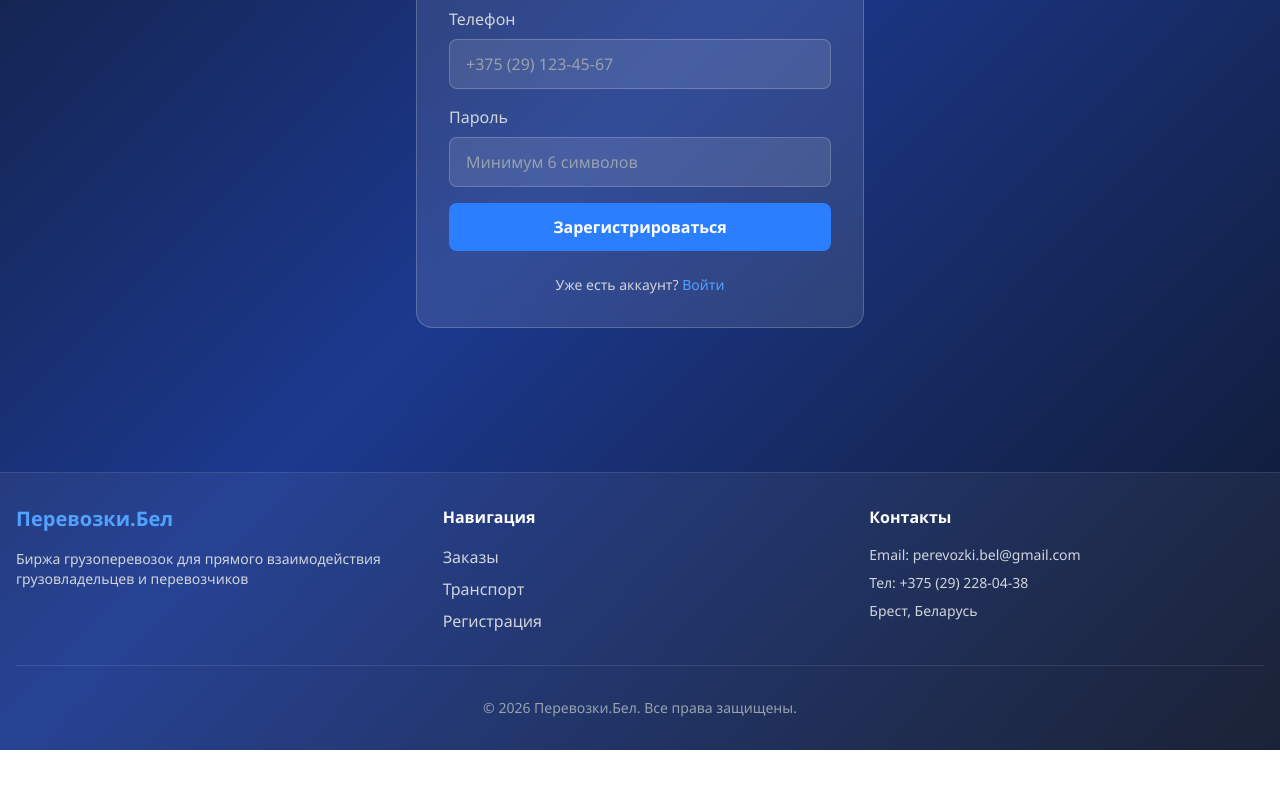
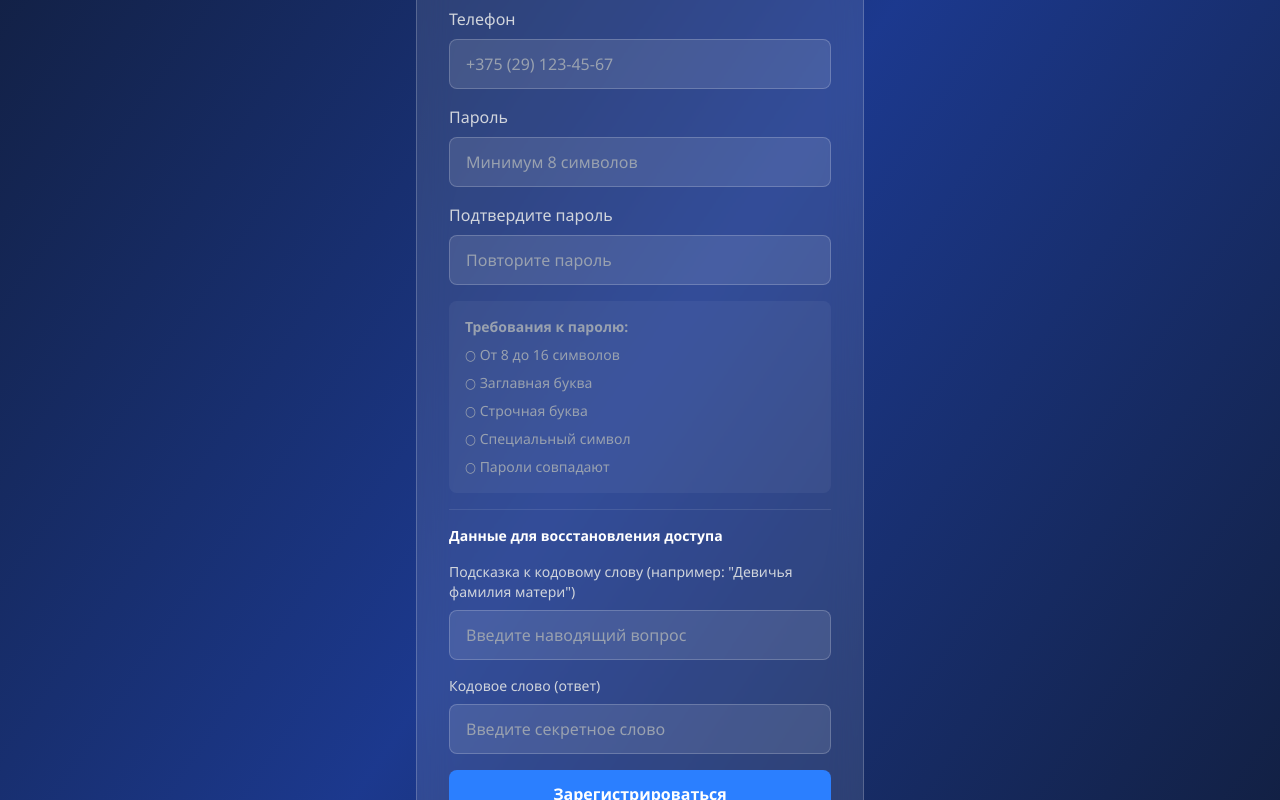
Before and after one commit to Vlad-0616/WebSite, a Vue app in the folder frontend/: page /auth/register in a window 1280 px wide. Shown: the part 560-1360 px from the top of the page. Before the commit the page ends 1310 px from the top, so only its background shows below. Built offline with nearby package versions, Linux system fonts and the light colour scheme; no server answers.

Commit message:
feat: добавление новых полей при регистрации

```diff
--- a/frontend/src/views/auth/RegisterView.vue
+++ b/frontend/src/views/auth/RegisterView.vue
@@ -1,12 +1,13 @@
 <template>
+  <!-- Контейнер страницы регистрации: центрирование формы по вертикали и горизонтали -->
   <div class="min-h-screen flex items-center justify-center px-4 py-20">
+    <!-- Карточка формы с полупрозрачным фоном и размытием -->
     <div class="max-w-md w-full bg-white/10 backdrop-blur-lg rounded-2xl p-8 border border-white/20">
       <h1 class="text-3xl font-bold text-white text-center mb-8">Регистрация</h1>
-
-      <!-- Выбор роли -->
       <div class="mb-6">
         <label class="block text-gray-300 mb-3">Выберите роль</label>
         <div class="grid grid-cols-2 gap-3">
+          <!-- Кнопка «Заказчик» -->
           <button
             type="button"
             @click="form.role = 'shipper'"
@@ -19,6 +20,7 @@
           >
             Заказчик
           </button>
+          <!-- Кнопка «Перевозчик» -->
           <button
             type="button"
             @click="form.role = 'carrier'"
@@ -34,13 +36,16 @@
         </div>
       </div>
 
-      <form @submit.prevent="handleRegister" class="space-y-4">
+
+      <!-- Форма регистрации -->
+      <form @submit.prevent="handleRegister" autocomplete="off" class="space-y-4">
         <div>
           <label class="block text-gray-300 mb-2">Имя</label>
           <input
             v-model="form.name"
             type="text"
             required
+            autocomplete="off"
             class="w-full px-4 py-3 bg-white/10 border border-white/20 rounded-lg text-white placeholder-gray-400 focus:outline-none focus:ring-2 focus:ring-blue-500"
             placeholder="Иван Иванов"
           />
@@ -52,6 +57,7 @@
             v-model="form.email"
             type="email"
             required
+            autocomplete="off"
             class="w-full px-4 py-3 bg-white/10 border border-white/20 rounded-lg text-white placeholder-gray-400 focus:outline-none focus:ring-2 focus:ring-blue-500"
             placeholder="example@mail.com"
           />
@@ -63,6 +69,7 @@
             v-model="form.phone"
             type="tel"
             required
+            autocomplete="off"
             class="w-full px-4 py-3 bg-white/10 border border-white/20 rounded-lg text-white placeholder-gray-400 focus:outline-none focus:ring-2 focus:ring-blue-500"
             placeholder="+375 (29) 123-45-67"
           />
@@ -74,16 +81,78 @@
             v-model="form.password"
             type="password"
             required
-            minlength="6"
+            minlength="8"
+            maxlength="16"
+            autocomplete="new-password"
             class="w-full px-4 py-3 bg-white/10 border border-white/20 rounded-lg text-white placeholder-gray-400 focus:outline-none focus:ring-2 focus:ring-blue-500"
-            placeholder="Минимум 6 символов"
+            placeholder="Минимум 8 символов"
           />
         </div>
 
+        <div>
+          <label class="block text-gray-300 mb-2">Подтвердите пароль</label>
+          <input
+            v-model="form.confirmPassword"
+            type="password"
+            required
+            autocomplete="new-password"
+            class="w-full px-4 py-3 bg-white/10 border border-white/20 rounded-lg text-white placeholder-gray-400 focus:outline-none focus:ring-2 focus:ring-blue-500"
+            placeholder="Повторите пароль"
+          />
+        </div>
+
+        <!-- Индикатор требований к пароля -->
+        <div class="bg-white/5 rounded-lg p-4 text-sm space-y-2">
+          <p class="text-gray-400 font-semibold mb-2">Требования к паролю:</p>
+          <p :class="passwordChecks.length ? 'text-green-400' : 'text-gray-400'">
+            {{ passwordChecks.length ? '✓' : '○' }} От 8 до 16 символов
+          </p>
+          <p :class="passwordChecks.uppercase ? 'text-green-400' : 'text-gray-400'">
+            {{ passwordChecks.uppercase ? '✓' : '○' }} Заглавная буква
+          </p>
+          <p :class="passwordChecks.lowercase ? 'text-green-400' : 'text-gray-400'">
+            {{ passwordChecks.lowercase ? '✓' : '○' }} Строчная буква
+          </p>
+          <p :class="passwordChecks.special ? 'text-green-400' : 'text-gray-400'">
+            {{ passwordChecks.special ? '✓' : '○' }} Специальный символ
+          </p>
+          <p :class="passwordChecks.match ? 'text-green-400' : 'text-gray-400'">
+            {{ passwordChecks.match ? '✓' : '○' }} Пароли совпадают
+          </p>
+        </div>
+
+        <!-- Сообщение об ошибке регистрации -->
         <div v-if="error" class="bg-red-500/20 border border-red-500 text-red-200 px-4 py-3 rounded-lg">
           {{ error }}
         </div>
 
+<div class="space-y-4 border-t border-white/10 pt-4 mt-4">
+  <h3 class="text-white font-semibold text-sm">Данные для восстановления доступа</h3>
+
+  <div>
+    <label class="block text-gray-300 mb-2 text-sm">Подсказка к кодовому слову (например: "Девичья фамилия матери")</label>
+    <input
+      v-model="form.hintQuestion"
+      type="text"
+      required
+      class="w-full px-4 py-3 bg-white/10 border border-white/20 rounded-lg text-white placeholder-gray-400 focus:outline-none focus:ring-2 focus:ring-blue-500"
+      placeholder="Введите наводящий вопрос"
+    />
+  </div>
+
+  <div>
+    <label class="block text-gray-300 mb-2 text-sm">Кодовое слово (ответ)</label>
+    <input
+      v-model="form.secretWord"
+      type="text"
+      required
+      class="w-full px-4 py-3 bg-white/10 border border-white/20 rounded-lg text-white placeholder-gray-400 focus:outline-none focus:ring-2 focus:ring-blue-500"
+      placeholder="Введите секретное слово"
+    />
+  </div>
+</div>
+
+        <!-- Кнопка отправки формы -->
         <button
           type="submit"
           :disabled="loading"
@@ -93,7 +162,7 @@
           <span v-else>Зарегистрироваться</span>
         </button>
       </form>
-
+      <!-- Ссылка на страницу входа -->
       <div class="mt-6 text-center">
         <p class="text-gray-300 text-sm">
           Уже есть аккаунт?
@@ -107,33 +176,57 @@
 </template>
 
 <script setup>
-import { ref } from 'vue'
+
+import { ref, computed } from 'vue'
 import { useRouter } from 'vue-router'
 import { useAuthStore } from '@/stores/auth'
 
 const authStore = useAuthStore()
 const router = useRouter()
 
+//Объект формы с данными регистрации
 const form = ref({
   email: '',
   phone: '',
   password: '',
+  confirmPassword: '',
   role: 'shipper',
-  name: ''
+  name: '',
+  secretWord: '',
+  hintQuestion: ''
 })
 
+//Вычисляемое свойство для проверки требований к паролю
+const passwordChecks = computed(() => {
+  const password = form.value.password
+  const confirm = form.value.confirmPassword
+  return {
+    length: password.length >= 8 && password.length <= 16,
+    uppercase: /[A-Z]/.test(password),
+    lowercase: /[a-z]/.test(password),
+    special: /[^A-Za-z0-9]/.test(password),
+    match: password === confirm && confirm !== ''
+  }
+})
+
+//Состояние загрузки (блокировка кнопки во время отправки)
 const loading = ref(false)
+
+//Текст ошибки для отображения пользователю.
 const error = ref('')
 
+//Обработчик отправки формы регистрации.
 const handleRegister = async () => {
   loading.value = true
   error.value = ''
-
+//Вызываем authStore.register() с данными формы.
   const result = await authStore.register(form.value)
 
   loading.value = false
-
+//При успехе перенапрвляем на главную, при ошибке вывод сообщения.
   if (result.success) {
+    await authStore.fetchUser()
+    form.value = { email: '', phone: '', password: '', confirmPassword: '', role: 'shipper', name: '' }
     router.push('/')
   } else {
     error.value = result.error
```
